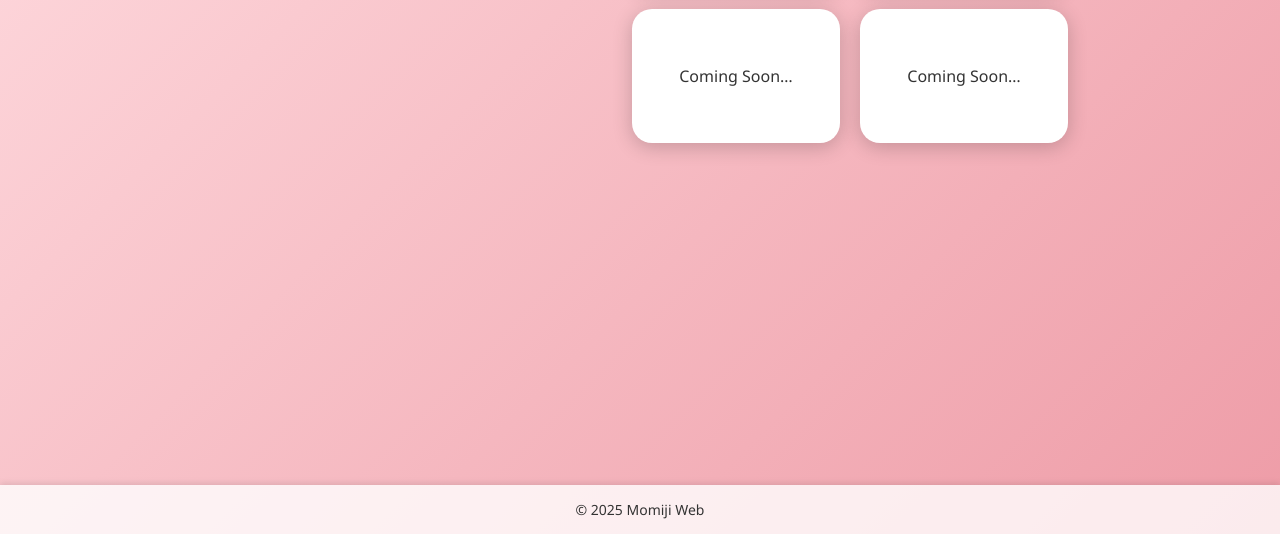
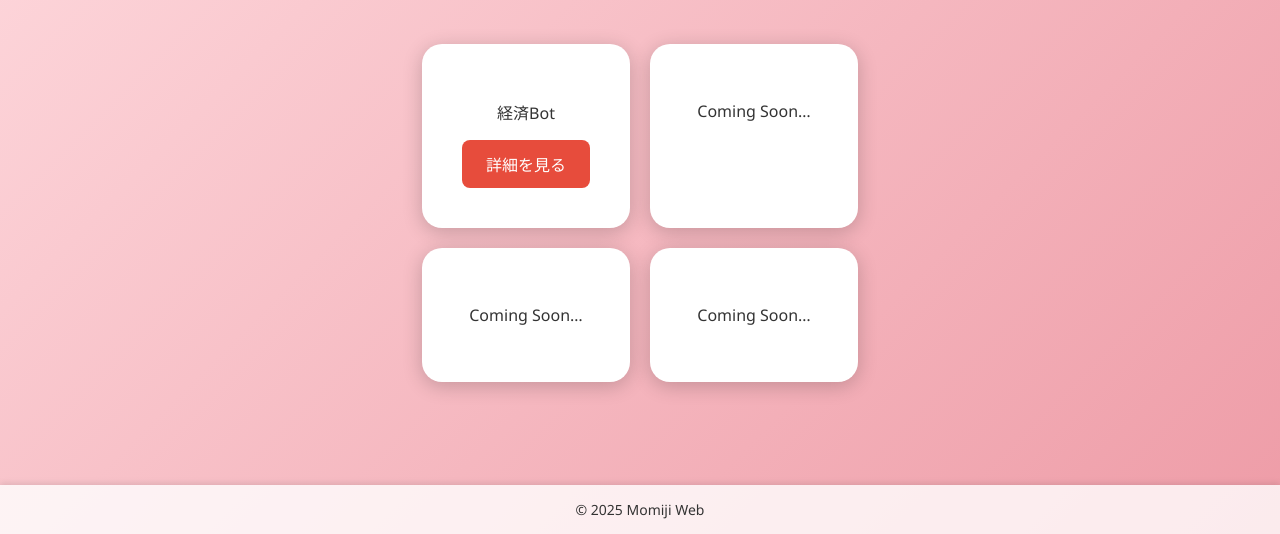
Before and after one commit to momijidaaa/momiji, a plain HTML site: page index.html in a window 1280 px wide. Shown: the part 310-844 px from the top of the page. Drawn offline with Linux system fonts and the light colour scheme.

Commit message:
index.html の更新

```diff
--- a/index.html
+++ b/index.html
@@ -20,11 +20,12 @@
       box-shadow: 0 2px 8px rgba(0,0,0,0.1);
     }
     main {
-      display: flex;
-      justify-content: center;
-      align-items: center;
-      height: 80vh;
-    }
+  display: flex;
+  flex-direction: column; /* 縦方向に積む */
+  align-items: center;
+  padding: 40px 20px;
+  min-height: 100vh; /* 画面全体をカバー */
+}
     .card {
       background: white;
       padding: 40px;
```
